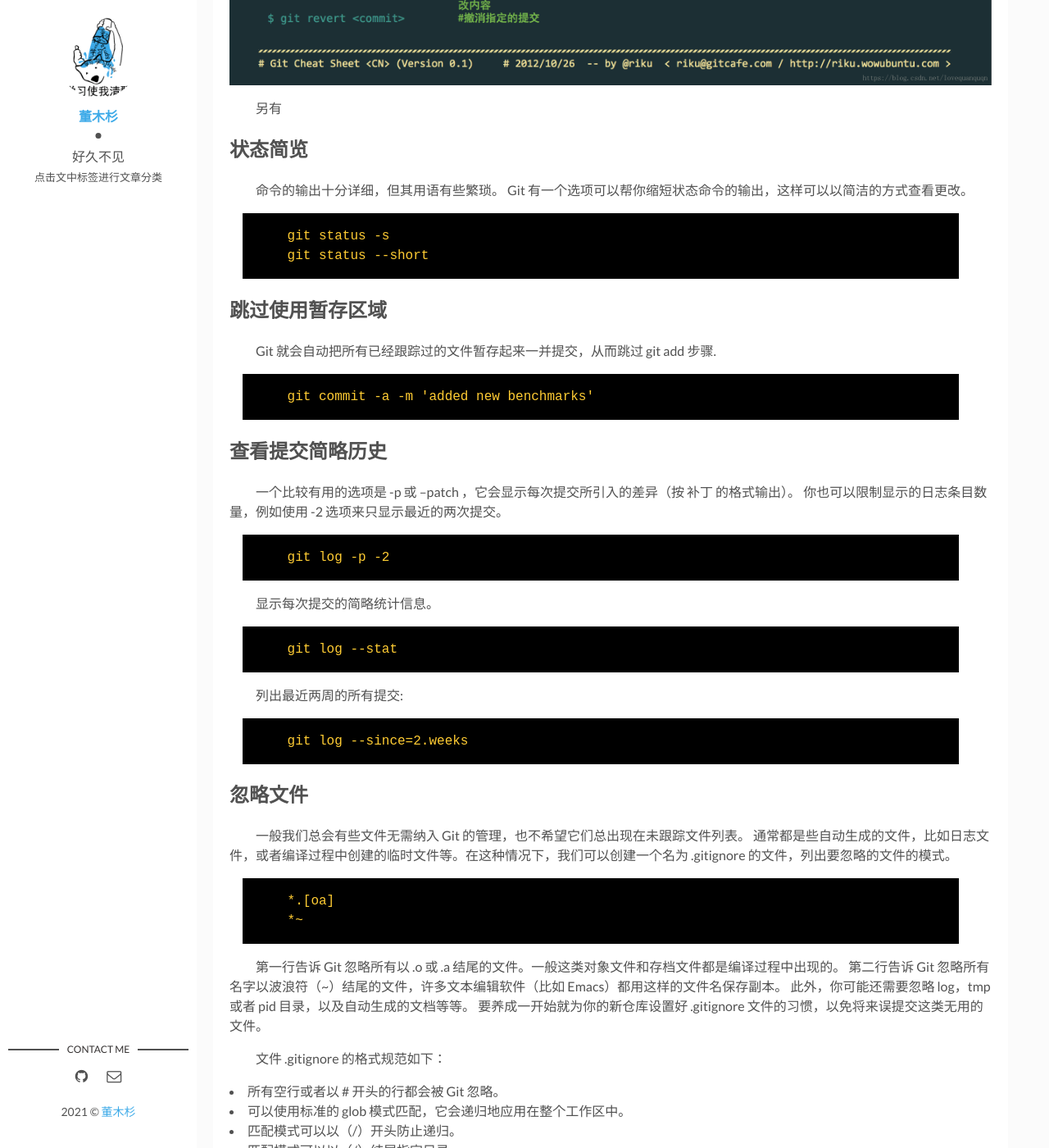
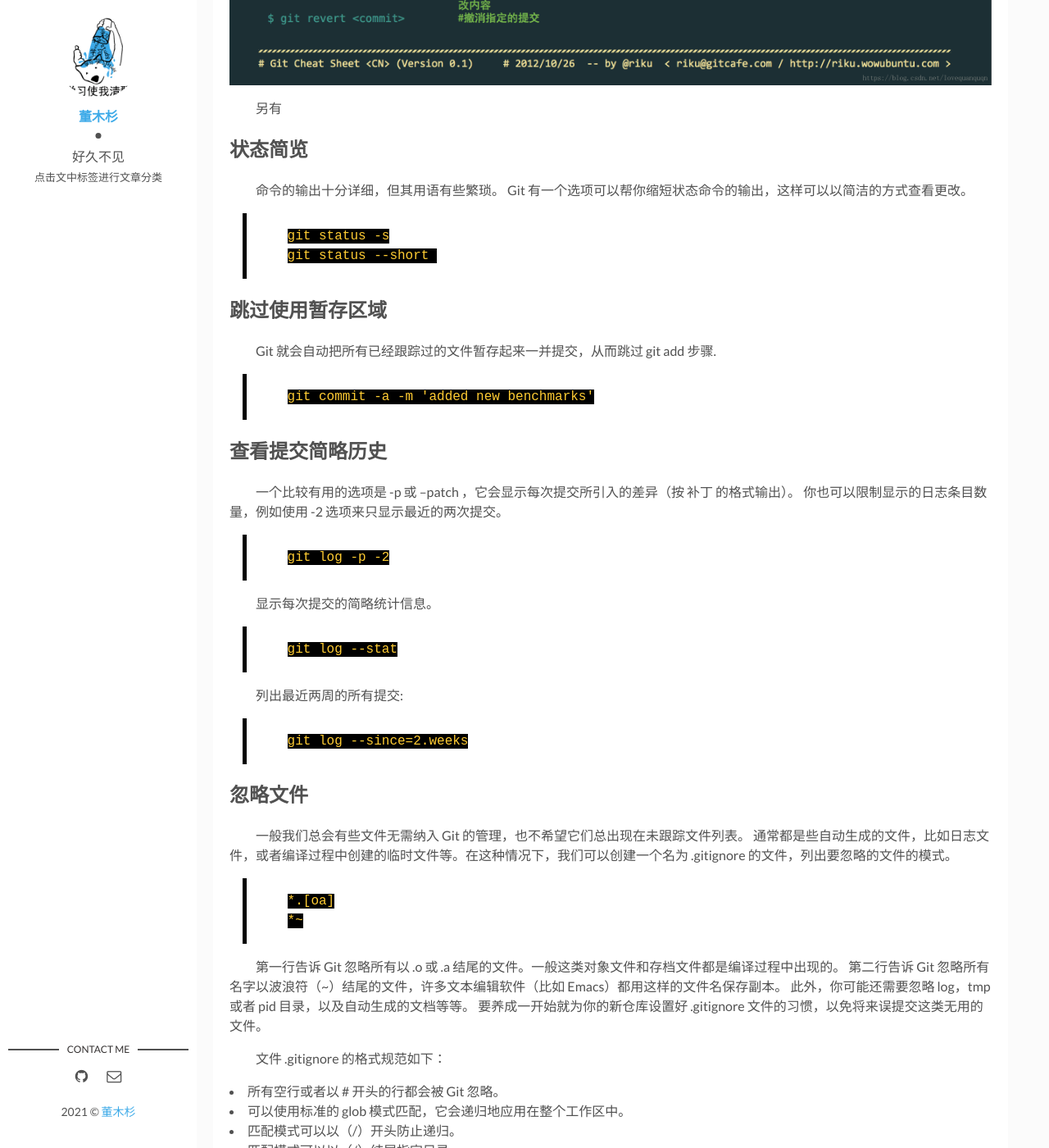
Before and after one commit to doctormus/doctormus.github.io, a Jekyll site: the page built from _posts/2021-01-24-writting6.md, in a window 1280 px wide and 1400 px high, scrolled down 1248 px. Shown: the whole window at 82% size. Built offline with Jekyll 4.4.1, drawn with Linux system fonts in a browser that asks for light colours.

Commit message:
change color of code

````diff
--- a/_posts/2021-01-24-writting6.md
+++ b/_posts/2021-01-24-writting6.md
@@ -105,6 +105,6 @@ git status --short </code></pre></blockquote>
 
 ```markdown
     ```markdown
-    代码段。.
+    代码段.
     ```
 ```
--- a/assets/css/main.css
+++ b/assets/css/main.css
@@ -808,7 +808,6 @@ blockquote {
   padding-left: 1.1rem;
   margin-left: 1rem;
   font-style: normal;
-  background-color: #000;
 }
 
 pre {
@@ -817,7 +816,6 @@ pre {
   white-space: pre-wrap;
   word-wrap: break-word;
   word-break: break-all;
-  color: #000;
 }
 
 pre code {
@@ -828,7 +826,6 @@ pre code {
   white-space: pre-wrap;
   word-wrap: break-word;
   word-break: break-all;
-  background-color: #000;
   color: #fc3;
 }
 
````
